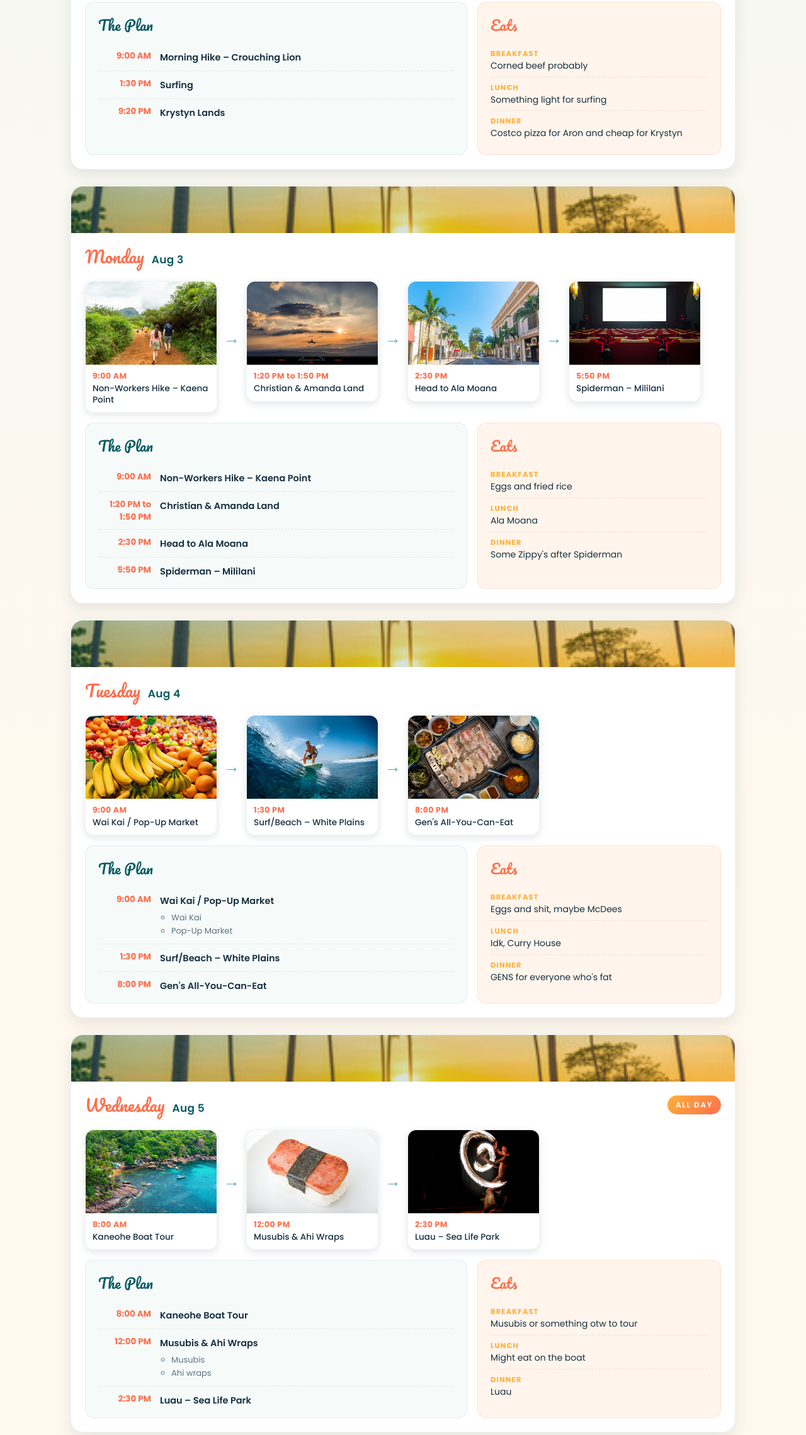
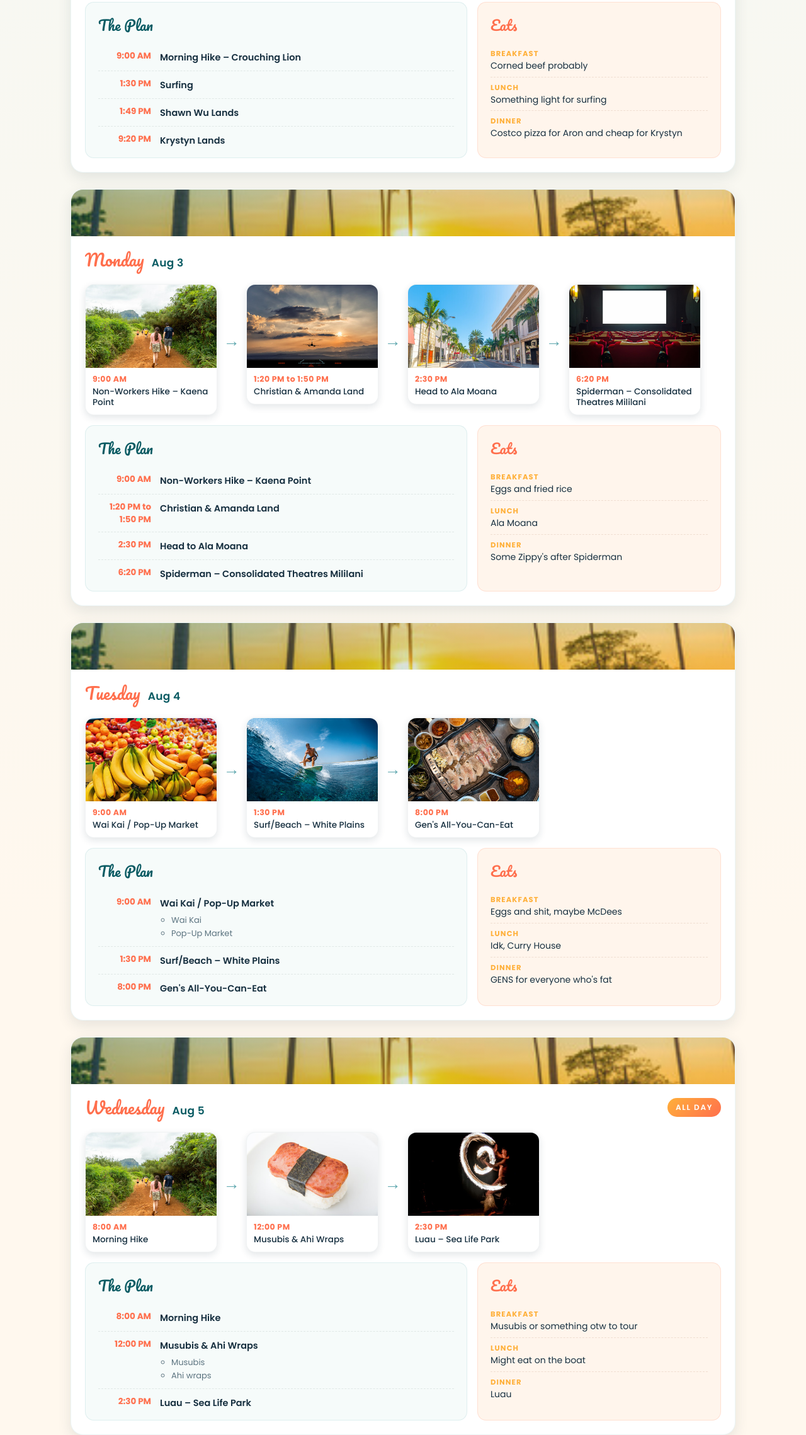
Before and after one commit to jlapitan278/jlapitan.github.io, a plain HTML site: page hawaii-2026-c67c67b7.html in a window 1280 px wide. Shown: the part 1901-4179 px from the top of the page at 63% size. Drawn offline with Linux system fonts and the light colour scheme.

Commit message:
Update Hawaii itinerary: arrivals, movie, and boat tour
- Add Shawn Wu arrival (Sun Aug 2) and departure (Sat Aug 8)
- Move Spiderman to 6:20 PM at Consolidated Theatres Mililani
- Move Kaneohe Boat Tour to Sunday; add Wednesday morning hike
- Drop Spearfishing and North Shore Beach from Sunday
- Add daytime plane landing/takeoff photos

Co-Authored-By: Claude Opus 4.8 <noreply@anthropic.com>

```diff
--- a/hawaii-2026-c67c67b7.html
+++ b/hawaii-2026-c67c67b7.html
@@ -151,10 +151,14 @@
           <div class="cap"><span class="time">1:30 PM</span><span class="title">Surfing</span></div>
         </div><div class="arrow" aria-hidden="true">&#8594;</div>
         <div class="card">
+          <div class="thumb"><img loading="lazy" src="assets/plane-landing-day.jpg" alt="Shawn Wu Lands"></div>
+          <div class="cap"><span class="time">1:49 PM</span><span class="title">Shawn Wu Lands</span></div>
+        </div><div class="arrow" aria-hidden="true">&#8594;</div>
+        <div class="card">
           <div class="thumb"><img loading="lazy" src="assets/plane-landing-night.jpg" alt="Krystyn Lands"></div>
           <div class="cap"><span class="time">9:20 PM</span><span class="title">Krystyn Lands</span></div>
         </div></div>
-      <div class="daybody"><div class="plan"><h4 class="plan-h">The Plan</h4><ul class="evlist"><li class="ev"><span class="ev-time">9:00 AM</span><span class="ev-body"><span class="ev-title">Morning Hike – Crouching Lion</span></span></li><li class="ev"><span class="ev-time">1:30 PM</span><span class="ev-body"><span class="ev-title">Surfing</span></span></li><li class="ev"><span class="ev-time">9:20 PM</span><span class="ev-body"><span class="ev-title">Krystyn Lands</span></span></li></ul></div><div class="food"><h4 class="food-h">Eats</h4><ul class="meallist"><li class="meal"><span class="meal-k">Breakfast</span><span class="meal-v">Corned beef probably</span></li><li class="meal"><span class="meal-k">Lunch</span><span class="meal-v">Something light for surfing</span></li><li class="meal"><span class="meal-k">Dinner</span><span class="meal-v">Costco pizza for Aron and cheap for Krystyn</span></li></ul></div></div>
+      <div class="daybody"><div class="plan"><h4 class="plan-h">The Plan</h4><ul class="evlist"><li class="ev"><span class="ev-time">9:00 AM</span><span class="ev-body"><span class="ev-title">Morning Hike – Crouching Lion</span></span></li><li class="ev"><span class="ev-time">1:30 PM</span><span class="ev-body"><span class="ev-title">Surfing</span></span></li><li class="ev"><span class="ev-time">1:49 PM</span><span class="ev-body"><span class="ev-title">Shawn Wu Lands</span></span></li><li class="ev"><span class="ev-time">9:20 PM</span><span class="ev-body"><span class="ev-title">Krystyn Lands</span></span></li></ul></div><div class="food"><h4 class="food-h">Eats</h4><ul class="meallist"><li class="meal"><span class="meal-k">Breakfast</span><span class="meal-v">Corned beef probably</span></li><li class="meal"><span class="meal-k">Lunch</span><span class="meal-v">Something light for surfing</span></li><li class="meal"><span class="meal-k">Dinner</span><span class="meal-v">Costco pizza for Aron and cheap for Krystyn</span></li></ul></div></div>
     </section>
     <section class="day">
       <div class="banner"><img src="assets/header-beach-sunset.jpg" alt="Hawaii beach banner"><div class="banner-fade"></div></div>
@@ -176,10 +180,10 @@
           <div class="cap"><span class="time">2:30 PM</span><span class="title">Head to Ala Moana</span></div>
         </div><div class="arrow" aria-hidden="true">&#8594;</div>
         <div class="card">
-          <div class="thumb"><img loading="lazy" src="assets/movie-theater.jpg" alt="Spiderman – Mililani"></div>
-          <div class="cap"><span class="time">5:50 PM</span><span class="title">Spiderman – Mililani</span></div>
+          <div class="thumb"><img loading="lazy" src="assets/movie-theater.jpg" alt="Spiderman – Consolidated Theatres Mililani"></div>
+          <div class="cap"><span class="time">6:20 PM</span><span class="title">Spiderman – Consolidated Theatres Mililani</span></div>
         </div></div>
-      <div class="daybody"><div class="plan"><h4 class="plan-h">The Plan</h4><ul class="evlist"><li class="ev"><span class="ev-time">9:00 AM</span><span class="ev-body"><span class="ev-title">Non-Workers Hike – Kaena Point</span></span></li><li class="ev"><span class="ev-time">1:20 PM to 1:50 PM</span><span class="ev-body"><span class="ev-title">Christian &amp; Amanda Land</span></span></li><li class="ev"><span class="ev-time">2:30 PM</span><span class="ev-body"><span class="ev-title">Head to Ala Moana</span></span></li><li class="ev"><span class="ev-time">5:50 PM</span><span class="ev-body"><span class="ev-title">Spiderman – Mililani</span></span></li></ul></div><div class="food"><h4 class="food-h">Eats</h4><ul class="meallist"><li class="meal"><span class="meal-k">Breakfast</span><span class="meal-v">Eggs and fried rice</span></li><li class="meal"><span class="meal-k">Lunch</span><span class="meal-v">Ala Moana</span></li><li class="meal"><span class="meal-k">Dinner</span><span class="meal-v">Some Zippy&#x27;s after Spiderman</span></li></ul></div></div>
+      <div class="daybody"><div class="plan"><h4 class="plan-h">The Plan</h4><ul class="evlist"><li class="ev"><span class="ev-time">9:00 AM</span><span class="ev-body"><span class="ev-title">Non-Workers Hike – Kaena Point</span></span></li><li class="ev"><span class="ev-time">1:20 PM to 1:50 PM</span><span class="ev-body"><span class="ev-title">Christian &amp; Amanda Land</span></span></li><li class="ev"><span class="ev-time">2:30 PM</span><span class="ev-body"><span class="ev-title">Head to Ala Moana</span></span></li><li class="ev"><span class="ev-time">6:20 PM</span><span class="ev-body"><span class="ev-title">Spiderman – Consolidated Theatres Mililani</span></span></li></ul></div><div class="food"><h4 class="food-h">Eats</h4><ul class="meallist"><li class="meal"><span class="meal-k">Breakfast</span><span class="meal-v">Eggs and fried rice</span></li><li class="meal"><span class="meal-k">Lunch</span><span class="meal-v">Ala Moana</span></li><li class="meal"><span class="meal-k">Dinner</span><span class="meal-v">Some Zippy&#x27;s after Spiderman</span></li></ul></div></div>
     </section>
     <section class="day">
       <div class="banner"><img src="assets/header-beach-sunset.jpg" alt="Hawaii beach banner"><div class="banner-fade"></div></div>
@@ -210,8 +214,8 @@
       </div>
       <div class="cards">
         <div class="card">
-          <div class="thumb"><img loading="lazy" src="assets/boat-bay.jpg" alt="Kaneohe Boat Tour"></div>
-          <div class="cap"><span class="time">8:00 AM</span><span class="title">Kaneohe Boat Tour</span></div>
+          <div class="thumb"><img loading="lazy" src="assets/hike-lush.jpg" alt="Morning Hike"></div>
+          <div class="cap"><span class="time">8:00 AM</span><span class="title">Morning Hike</span></div>
         </div><div class="arrow" aria-hidden="true">&#8594;</div>
         <div class="card">
           <div class="thumb"><img loading="lazy" src="assets/spam-musubi.jpg" alt="Musubis &amp; Ahi Wraps"></div>
@@ -221,7 +225,7 @@
           <div class="thumb"><img loading="lazy" src="assets/luau-fire.jpg" alt="Luau – Sea Life Park"></div>
           <div class="cap"><span class="time">2:30 PM</span><span class="title">Luau – Sea Life Park</span></div>
         </div></div>
-      <div class="daybody"><div class="plan"><h4 class="plan-h">The Plan</h4><ul class="evlist"><li class="ev"><span class="ev-time">8:00 AM</span><span class="ev-body"><span class="ev-title">Kaneohe Boat Tour</span></span></li><li class="ev"><span class="ev-time">12:00 PM</span><span class="ev-body"><span class="ev-title">Musubis &amp; Ahi Wraps</span><ul class="subs"><li>Musubis</li><li>Ahi wraps</li></ul></span></li><li class="ev"><span class="ev-time">2:30 PM</span><span class="ev-body"><span class="ev-title">Luau – Sea Life Park</span></span></li></ul></div><div class="food"><h4 class="food-h">Eats</h4><ul class="meallist"><li class="meal"><span class="meal-k">Breakfast</span><span class="meal-v">Musubis or something otw to tour</span></li><li class="meal"><span class="meal-k">Lunch</span><span class="meal-v">Might eat on the boat</span></li><li class="meal"><span class="meal-k">Dinner</span><span class="meal-v">Luau</span></li></ul></div></div>
+      <div class="daybody"><div class="plan"><h4 class="plan-h">The Plan</h4><ul class="evlist"><li class="ev"><span class="ev-time">8:00 AM</span><span class="ev-body"><span class="ev-title">Morning Hike</span></span></li><li class="ev"><span class="ev-time">12:00 PM</span><span class="ev-body"><span class="ev-title">Musubis &amp; Ahi Wraps</span><ul class="subs"><li>Musubis</li><li>Ahi wraps</li></ul></span></li><li class="ev"><span class="ev-time">2:30 PM</span><span class="ev-body"><span class="ev-title">Luau – Sea Life Park</span></span></li></ul></div><div class="food"><h4 class="food-h">Eats</h4><ul class="meallist"><li class="meal"><span class="meal-k">Breakfast</span><span class="meal-v">Musubis or something otw to tour</span></li><li class="meal"><span class="meal-k">Lunch</span><span class="meal-v">Might eat on the boat</span></li><li class="meal"><span class="meal-k">Dinner</span><span class="meal-v">Luau</span></li></ul></div></div>
     </section>
     <section class="day">
       <div class="banner"><img src="assets/header-beach-sunset.jpg" alt="Hawaii beach banner"><div class="banner-fade"></div></div>
@@ -305,6 +309,10 @@
           <div class="cap"><span class="time">1:30 PM</span><span class="title">Pray for Sets</span></div>
         </div><div class="arrow" aria-hidden="true">&#8594;</div>
         <div class="card">
+          <div class="thumb"><img loading="lazy" src="assets/plane-takeoff-day.jpg" alt="Shawn Leaves"></div>
+          <div class="cap"><span class="time">3:50 PM</span><span class="title">Shawn Leaves</span></div>
+        </div><div class="arrow" aria-hidden="true">&#8594;</div>
+        <div class="card">
           <div class="thumb"><img loading="lazy" src="assets/pillbox-sunset.jpg" alt="Sunset Hike – Pillbox"></div>
           <div class="cap"><span class="time">5:30 PM</span><span class="title">Sunset Hike – Pillbox</span></div>
         </div><div class="arrow" aria-hidden="true">&#8594;</div>
@@ -312,7 +320,7 @@
           <div class="thumb"><img loading="lazy" src="assets/pregame-drinks.jpg" alt="Pregame"></div>
           <div class="cap"><span class="time">8:30 PM</span><span class="title">Pregame</span></div>
         </div></div>
-      <div class="daybody"><div class="plan"><h4 class="plan-h">The Plan</h4><ul class="evlist"><li class="ev"><span class="ev-time">10:00 AM</span><span class="ev-body"><span class="ev-title">Head to West Side</span></span></li><li class="ev"><span class="ev-time">11:30 AM</span><span class="ev-body"><span class="ev-title">Beachhouse 604</span></span></li><li class="ev"><span class="ev-time">1:30 PM</span><span class="ev-body"><span class="ev-title">Pray for Sets</span></span></li><li class="ev"><span class="ev-time">5:30 PM</span><span class="ev-body"><span class="ev-title">Sunset Hike – Pillbox</span></span></li><li class="ev"><span class="ev-time">8:30 PM</span><span class="ev-body"><span class="ev-title">Pregame</span></span></li></ul></div><div class="food"><h4 class="food-h">Eats</h4><ul class="meallist"><li class="meal"><span class="meal-k">Breakfast</span><span class="meal-v">Cook or something</span></li><li class="meal"><span class="meal-k">Lunch</span><span class="meal-v">Beachhouse 604</span></li><li class="meal"><span class="meal-k">Dinner</span><span class="meal-v">Something</span></li></ul></div></div>
+      <div class="daybody"><div class="plan"><h4 class="plan-h">The Plan</h4><ul class="evlist"><li class="ev"><span class="ev-time">10:00 AM</span><span class="ev-body"><span class="ev-title">Head to West Side</span></span></li><li class="ev"><span class="ev-time">11:30 AM</span><span class="ev-body"><span class="ev-title">Beachhouse 604</span></span></li><li class="ev"><span class="ev-time">1:30 PM</span><span class="ev-body"><span class="ev-title">Pray for Sets</span></span></li><li class="ev"><span class="ev-time">3:50 PM</span><span class="ev-body"><span class="ev-title">Shawn Leaves</span></span></li><li class="ev"><span class="ev-time">5:30 PM</span><span class="ev-body"><span class="ev-title">Sunset Hike – Pillbox</span></span></li><li class="ev"><span class="ev-time">8:30 PM</span><span class="ev-body"><span class="ev-title">Pregame</span></span></li></ul></div><div class="food"><h4 class="food-h">Eats</h4><ul class="meallist"><li class="meal"><span class="meal-k">Breakfast</span><span class="meal-v">Cook or something</span></li><li class="meal"><span class="meal-k">Lunch</span><span class="meal-v">Beachhouse 604</span></li><li class="meal"><span class="meal-k">Dinner</span><span class="meal-v">Something</span></li></ul></div></div>
     </section>
     <section class="day">
       <div class="banner"><img src="assets/header-beach-sunset.jpg" alt="Hawaii beach banner"><div class="banner-fade"></div></div>
@@ -322,12 +330,8 @@
       </div>
       <div class="cards">
         <div class="card">
-          <div class="thumb"><img loading="lazy" src="assets/freediver-reef.jpg" alt="Spearfishing Sunday"></div>
-          <div class="cap"><span class="time">7:00 AM</span><span class="title">Spearfishing Sunday</span></div>
-        </div><div class="arrow" aria-hidden="true">&#8594;</div>
-        <div class="card">
-          <div class="thumb"><img loading="lazy" src="assets/surf.jpg" alt="North Shore Beach"></div>
-          <div class="cap"><span class="time">10:00 AM</span><span class="title">North Shore Beach</span></div>
+          <div class="thumb"><img loading="lazy" src="assets/boat-bay.jpg" alt="Kaneohe Boat Tour"></div>
+          <div class="cap"><span class="time">8:00 AM</span><span class="title">Kaneohe Boat Tour</span></div>
         </div><div class="arrow" aria-hidden="true">&#8594;</div>
         <div class="card">
           <div class="thumb"><img loading="lazy" src="assets/ko-olina-lagoon.jpg" alt="Ko Olina Walk + Food"></div>
@@ -337,7 +341,7 @@
           <div class="thumb"><img loading="lazy" src="assets/plane-takeoff-sunset.jpg" alt="Aron Leaves"></div>
           <div class="cap"><span class="time">10:30 PM</span><span class="title">Aron Leaves</span></div>
         </div></div>
-      <div class="daybody"><div class="plan"><h4 class="plan-h">The Plan</h4><ul class="evlist"><li class="ev"><span class="ev-time">7:00 AM</span><span class="ev-body"><span class="ev-title">Spearfishing Sunday</span></span></li><li class="ev"><span class="ev-time">10:00 AM</span><span class="ev-body"><span class="ev-title">North Shore Beach</span></span></li><li class="ev"><span class="ev-time">4:00 PM</span><span class="ev-body"><span class="ev-title">Ko Olina Walk + Food</span><ul class="subs"><li>Lagoon walk</li><li>Food stop</li></ul></span></li><li class="ev"><span class="ev-time">10:30 PM</span><span class="ev-body"><span class="ev-title">Aron Leaves</span></span></li></ul></div><div class="food"><h4 class="food-h">Eats</h4><ul class="meallist"><li class="meal"><span class="meal-k">Breakfast</span><span class="meal-v">Leftovers or something</span></li><li class="meal"><span class="meal-k">Lunch</span><span class="meal-v">East shit or middle</span></li><li class="meal"><span class="meal-k">Dinner</span><span class="meal-v">Ko Olina</span></li></ul></div></div>
+      <div class="daybody"><div class="plan"><h4 class="plan-h">The Plan</h4><ul class="evlist"><li class="ev"><span class="ev-time">8:00 AM</span><span class="ev-body"><span class="ev-title">Kaneohe Boat Tour</span></span></li><li class="ev"><span class="ev-time">4:00 PM</span><span class="ev-body"><span class="ev-title">Ko Olina Walk + Food</span><ul class="subs"><li>Lagoon walk</li><li>Food stop</li></ul></span></li><li class="ev"><span class="ev-time">10:30 PM</span><span class="ev-body"><span class="ev-title">Aron Leaves</span></span></li></ul></div><div class="food"><h4 class="food-h">Eats</h4><ul class="meallist"><li class="meal"><span class="meal-k">Breakfast</span><span class="meal-v">Leftovers or something</span></li><li class="meal"><span class="meal-k">Lunch</span><span class="meal-v">East shit or middle</span></li><li class="meal"><span class="meal-k">Dinner</span><span class="meal-v">Ko Olina</span></li></ul></div></div>
     </section>
     <section class="packing">
       <h2>Packing List</h2>
```
Also changed, not shown: 2 other files.
